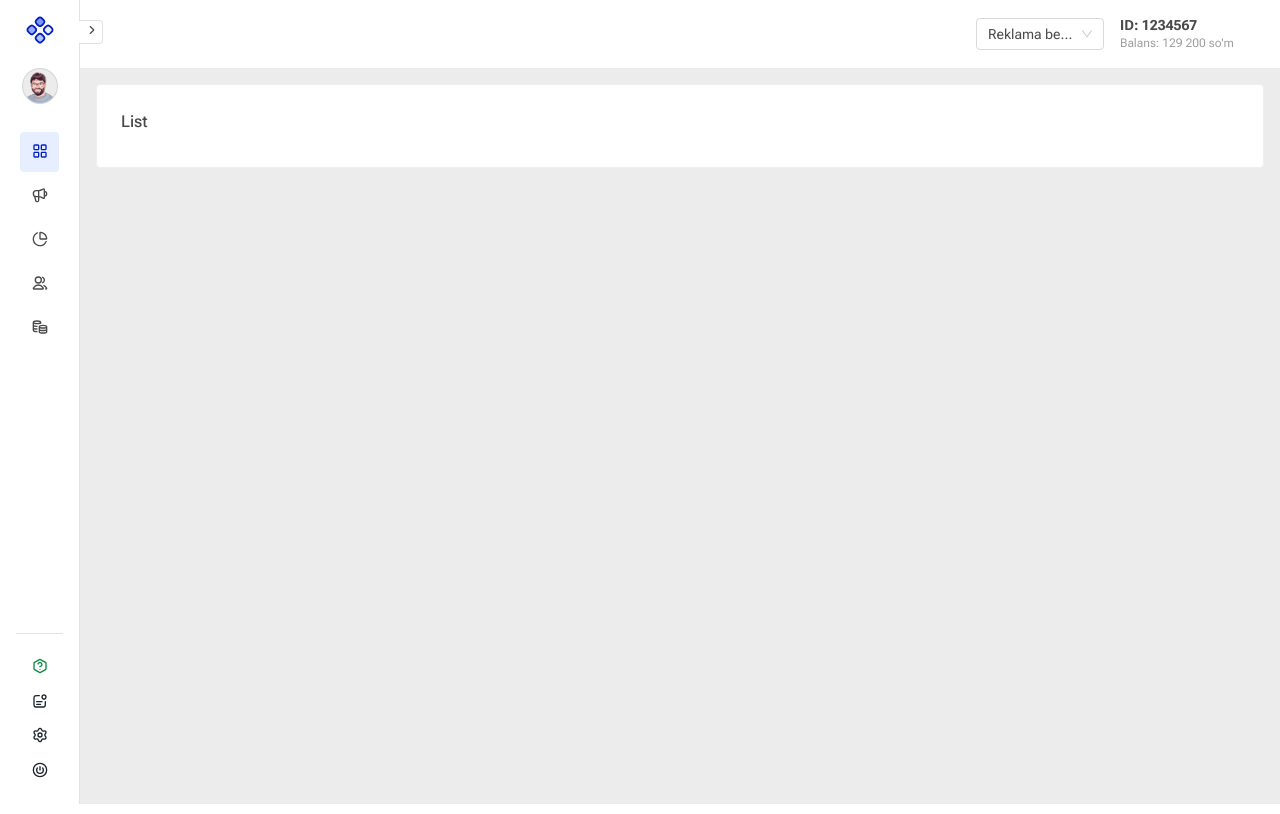
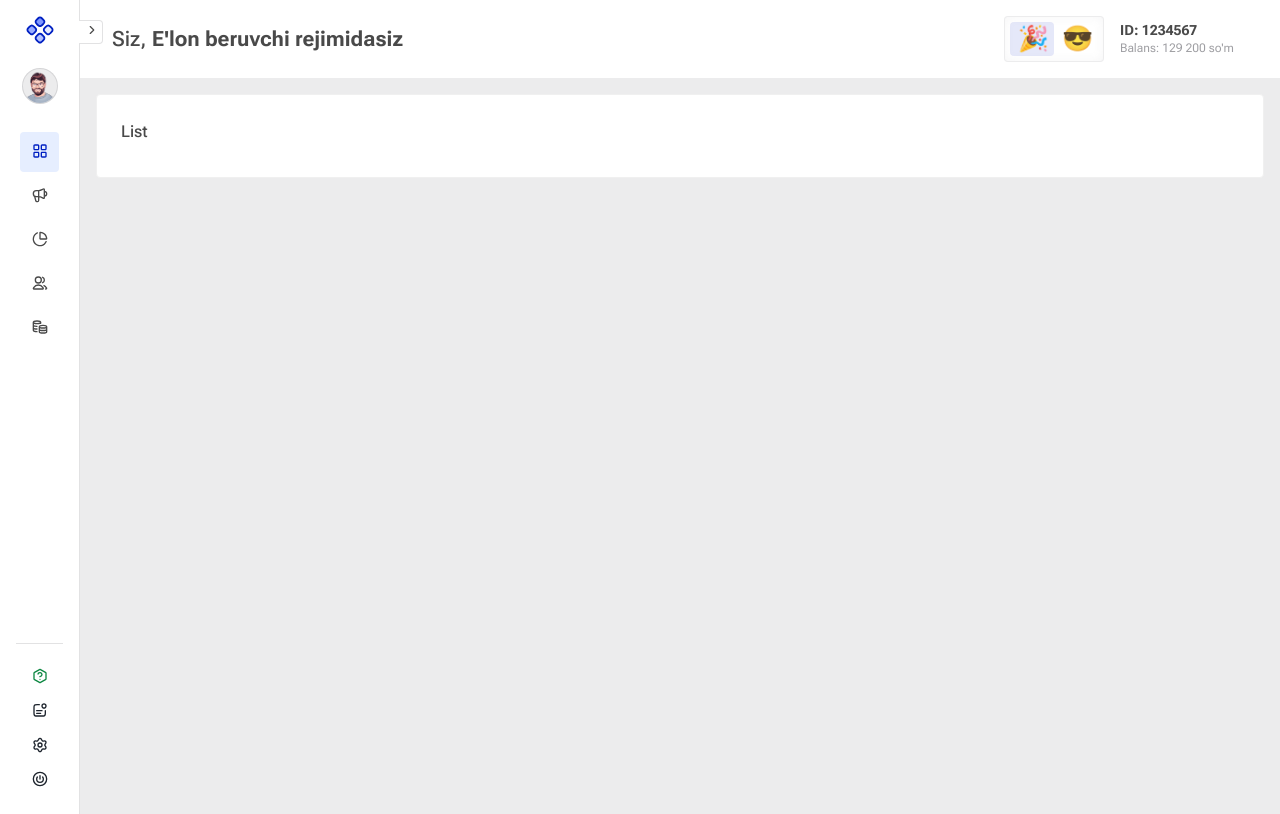
Before and after one commit to NbekWeb/adds-app, a Vue app: page /dashboard/main in a window 1280 px wide. Built offline with nearby package versions, Linux system fonts and the light colour scheme.

Commit message:
Add Switch to change user role

```diff
--- a/src/pages/dashboard/DashboardView.vue
+++ b/src/pages/dashboard/DashboardView.vue
@@ -7,6 +7,9 @@ import IconChevronLeft from "@/components/icons/IconChevronLeft.vue";
 import IconChevronRight from "@/components/icons/IconChevronRight.vue";
 
 const collapse = ref(true)
+
+// user me check token
+
 </script>
 
 <template>
--- a/src/pages/dashboard/components/HeaderComponent.vue
+++ b/src/pages/dashboard/components/HeaderComponent.vue
@@ -2,16 +2,34 @@
 
 import {ref} from "vue";
 
-const account = ref(1)
+const account = ref('ads')
 </script>
 
 <template>
   <a-row :gutter="16" justify="end" align="middle">
-    <a-col :xs="24" :sm="24" :md="12" :lg="4" :xl="3">
-      <a-select v-model:value="account" placeholder="Akkaunt turini tanlang">
-        <a-select-option :value="1">Reklama berish</a-select-option>
-        <a-select-option :value="2">Reklama olish</a-select-option>
-      </a-select>
+    <a-col>
+      <h2 class="m-0">
+        <template v-if="account === 'ads'">
+          Siz, <b>E'lon beruvchi rejimidasiz</b>
+        </template>
+        <template v-else>
+          Siz, <b> E'lon oluvchi rejimidasiz</b>
+        </template>
+      </h2>
+    </a-col>
+    <a-col class="ml-auto">
+      <div class="header-switch">
+        <div @click="account = 'ads'" class="switch-item" :class="account === 'ads' && 'active'">
+          <a-tooltip title="E'lon beruvchi rejimiga o'tish">
+            🎉
+          </a-tooltip>
+        </div>
+        <div @click="account = 'owner'" class="switch-item" :class="account === 'owner' && 'active'">
+          <a-tooltip title="E'lon oluvchi rejimiga o'tish">
+            😎
+          </a-tooltip>
+        </div>
+      </div>
     </a-col>
     <a-col :xs="24" :sm="24" :md="12" :lg="4" :xl="3">
       <div><b>ID: 1234567</b></div>
@@ -21,5 +39,25 @@ const account = ref(1)
 </template>
 
 <style scoped lang="scss">
-
+@import "@/assets/styles/variable";
+.header-switch{
+  display: flex;
+  padding: .3rem;
+  border-radius: 4px;
+  font-size: 25px;
+  background-color: #fff;
+  width: 100px;
+  box-shadow: inset 0 0 10px rgba($muted,.1);
+  border: 1px solid rgba($muted,.2);
+  .switch-item{
+    border-radius: 4px;
+    padding: .5rem;
+    width: 50%;
+    text-align: center;
+    cursor: pointer;
+    &.active{
+      background-color: rgba($primary,.1);
+    }
+  }
+}
 </style>
```
